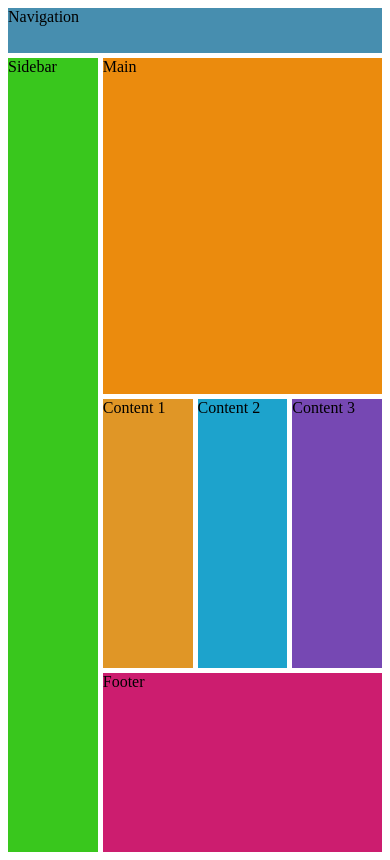
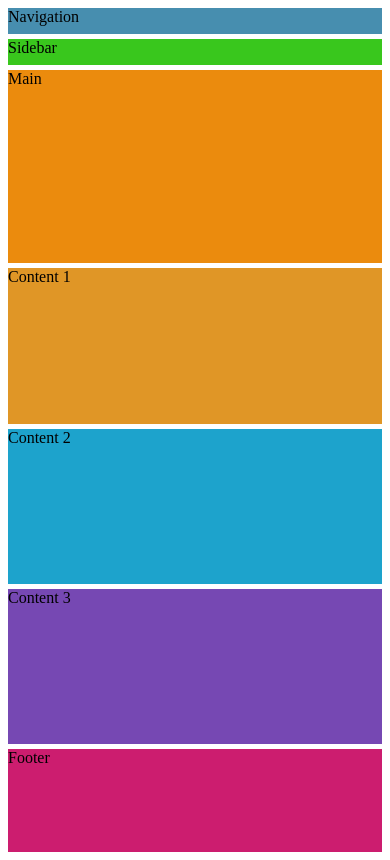
Before and after one commit to kungunathan/CSSgridlayout, a plain HTML site: page index.html in a window 390 px wide. Drawn offline with Linux system fonts and the light colour scheme.

Commit message:
media query for small devices

```diff
--- a/style.css
+++ b/style.css
@@ -39,3 +39,19 @@ footer{
     background-color: #cc1d6f;
     grid-area: footer;
 }
+/*smaller devices config*/
+@media (max-width:576px){
+    .container{
+        grid-template-columns: 1fr;
+        grid-template-rows:0.2fr 0.2fr 1.5fr 1.2fr 1.2fr 1.2fr 0.8fr;
+        grid-template-areas:
+        "nav"
+        "sidebar"
+        "main"
+        "content1"
+        "content2"
+        "content3"
+        "footer"
+        ;
+    }
+}
```
